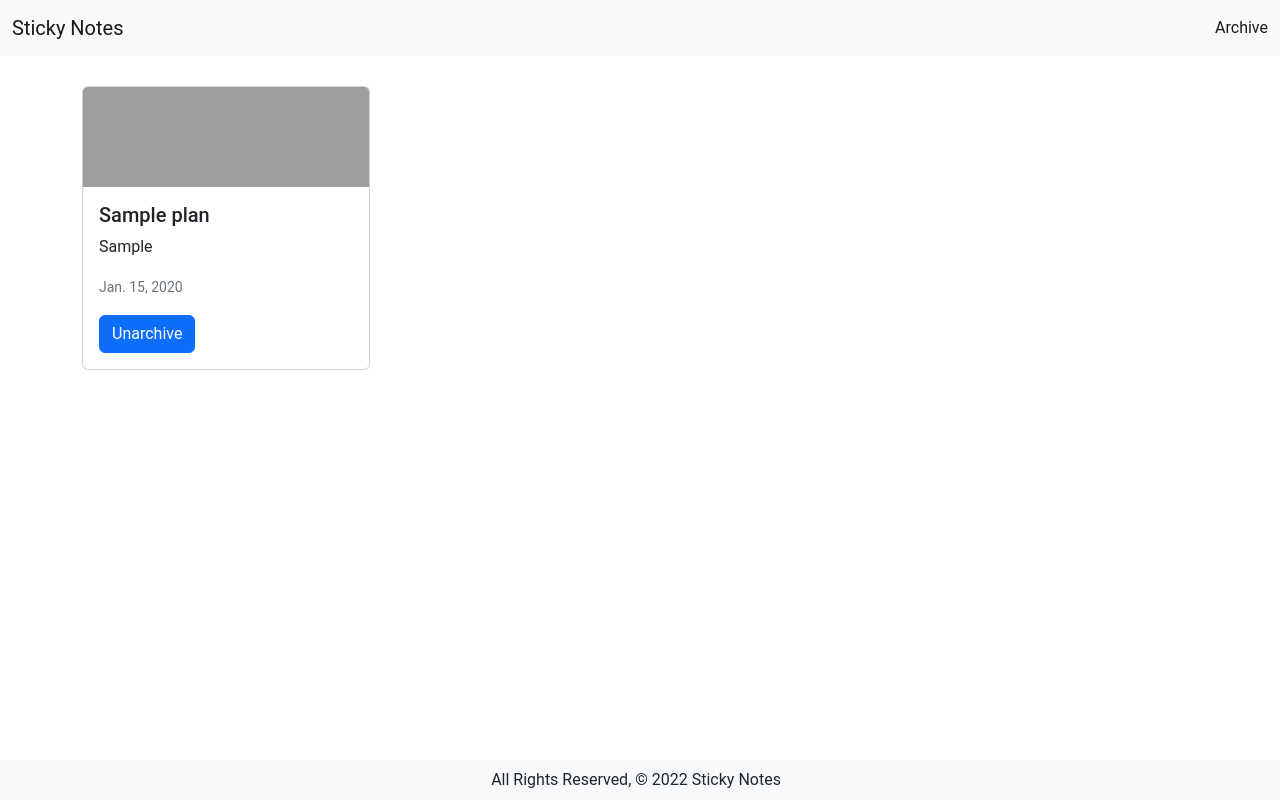
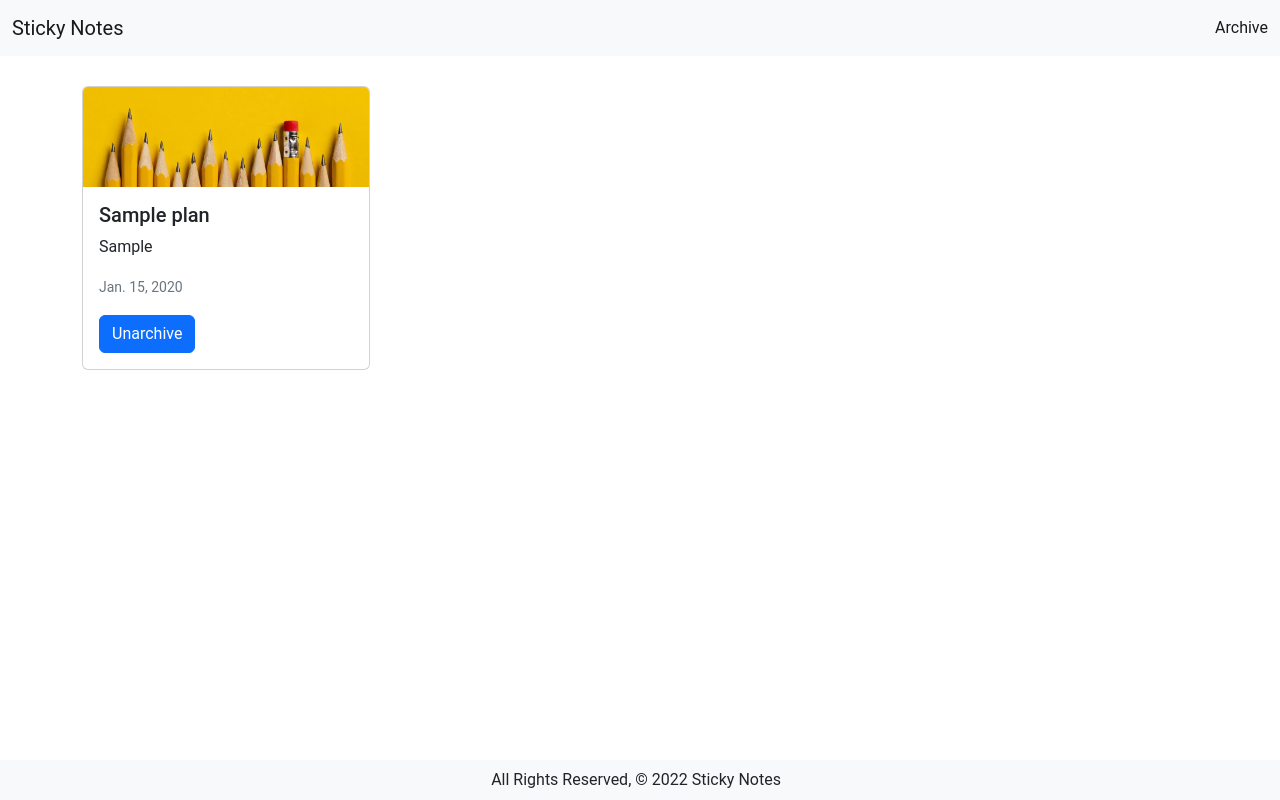
Before and after one commit to Leo-GeZhao/Tracker, a Django app: template main_app/templates/archive.html in a window 1280 px wide. Run offline with Django 4.2, Linux system fonts and the light colour scheme; the template is opened without the code that fills it: values that come from a table or form of the project are taken from there, others are empty; tables that the repository leaves empty hold one stand-in row (values such as "Sample post"); grey boxes are pictures that could not be loaded.

Commit message:
fix archive image

```diff
--- a/main_app/templates/archive.html
+++ b/main_app/templates/archive.html
@@ -7,7 +7,7 @@
         {% for archive_plan in archive_plans %}
         <div class="col-lg">
             <div class="card mb-5" style="width: 18rem;">
-                <img src="../static/img/pencil.webp" class="card-img-top" alt="..." style="height:100px">
+                <img src="../static/img/{{archive_plan.category}}.webp" class="card-img-top" alt="..." style="height:100px">
                 <div class="card-body">
                   <h5 class="card-title">{{archive_plan.title}}</h5>
                   <p class="card-text">{{archive_plan.target}}</p>
```
